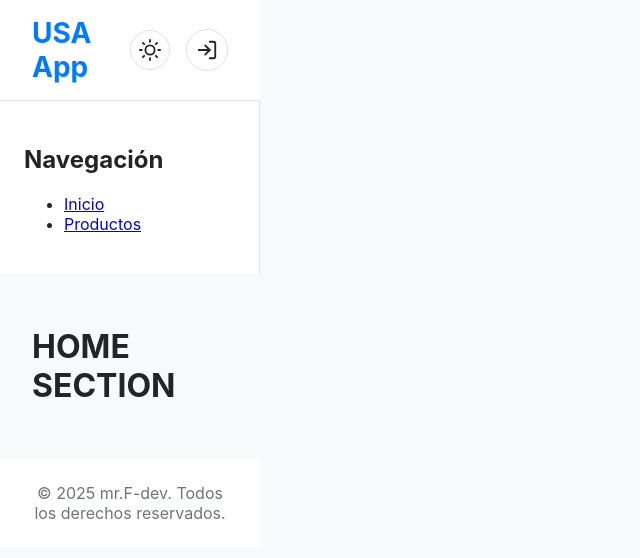
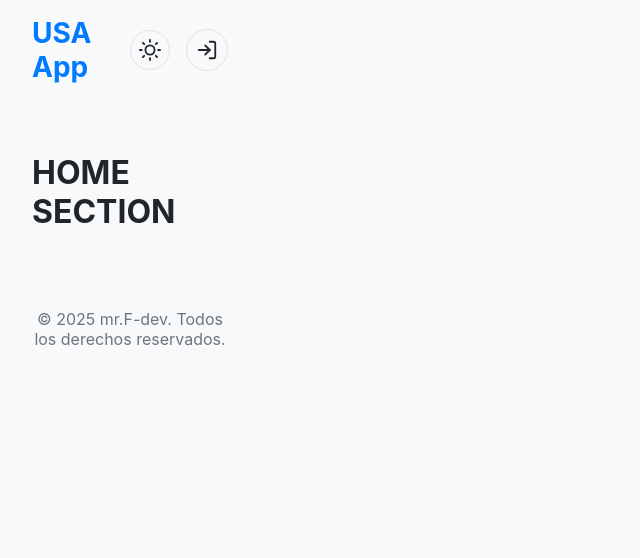
Before and after one commit to skynetfrank/usa-app, a React (Vite) app in the folder frontend/: page / in a window 1280 px wide. Shown: the top 558 px of the page, without its empty margins (0-640 px from the left). Built offline with nearby package versions, Linux system fonts and the light colour scheme.

Commit message:
refactor 031025 232pm

```diff
--- a/frontend/src/App.jsx
+++ b/frontend/src/App.jsx
@@ -35,7 +35,8 @@ function App() {
 
   return (
     <>
-      <header>
+      <div className="display-grid">
+        <div className="header">
           <div className="header-container">
             <h1 className="header-title">
               <Link to="/" className="header-title-link">USA App</Link>
@@ -65,7 +66,7 @@ function App() {
                 <div className="user-menu-container">
                   <button onClick={() => setMenuOpen(!isMenuOpen)} className="user-menu-button">
                     <span>{userInfo.name}</span>
-                  <div className="avatar">{userInfo.name.charAt(0)}</div>
+                    <div className="avatar">{userInfo.nombre.charAt(0)}</div>
                   </button>
                   {isMenuOpen && (
                     <div className="dropdown-menu">
@@ -87,30 +88,20 @@ function App() {
               )}
             </div>
           </div>
-      </header>
+        </div>
 
-      <aside className="sidebar">
-        <h2>Navegación</h2>
-        <nav>
-          <ul>
-            <li><Link to="/">Inicio</Link></li>
-            {userInfo && <li><Link to="/dashboard">Dashboard</Link></li>}
-            <li><Link to="/products">Productos</Link></li>
-          </ul>
-        </nav>
-      </aside>
-
-      <main>
+        <div className="main">
           <div className="main-content">
             <Outlet />
           </div>
-      </main>
+        </div>
 
-      <footer>
+        <div className="footer">
           <div className="footer-container">
             <span>&copy; {new Date().getFullYear()} mr.F-dev. Todos los derechos reservados.</span>
           </div>
-      </footer>
+        </div>
+      </div>
     </>
   );
 }
--- a/frontend/src/index.css
+++ b/frontend/src/index.css
@@ -57,7 +57,7 @@ body {
   display: grid;
   /* Mobile-first: Una sola columna por defecto */
   grid-template-columns: 1fr;
-  grid-template-rows: auto 1fr auto;
+  grid-template-rows: 5rem 1fr 2rem;
   /* Header y Footer auto, Main ocupa el resto */
   grid-template-areas:
     "header"
```
Also changed, not shown: 5 other files (tests, documents, lock files or other folders). Lines whose indentation alone changed are shown as unchanged.
